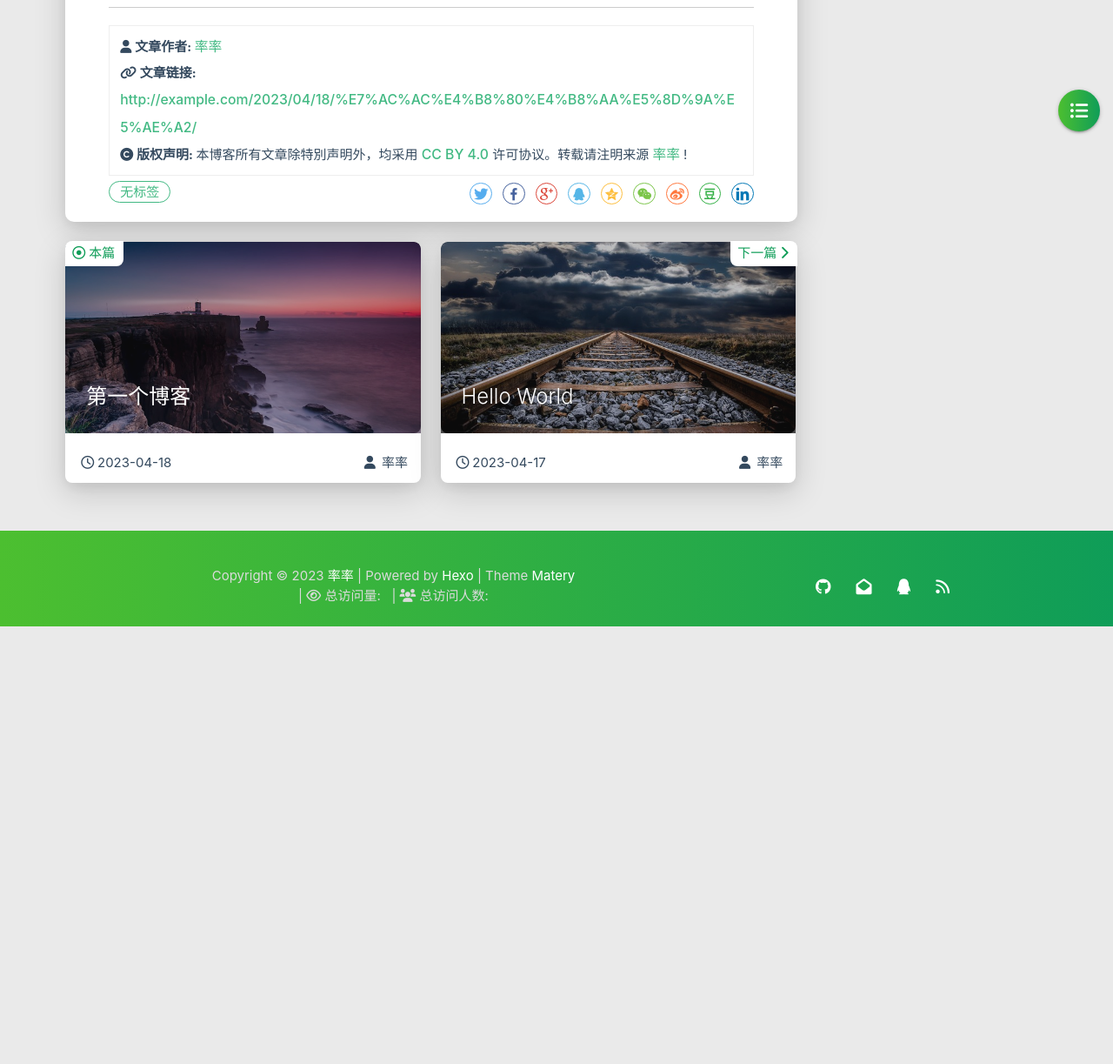
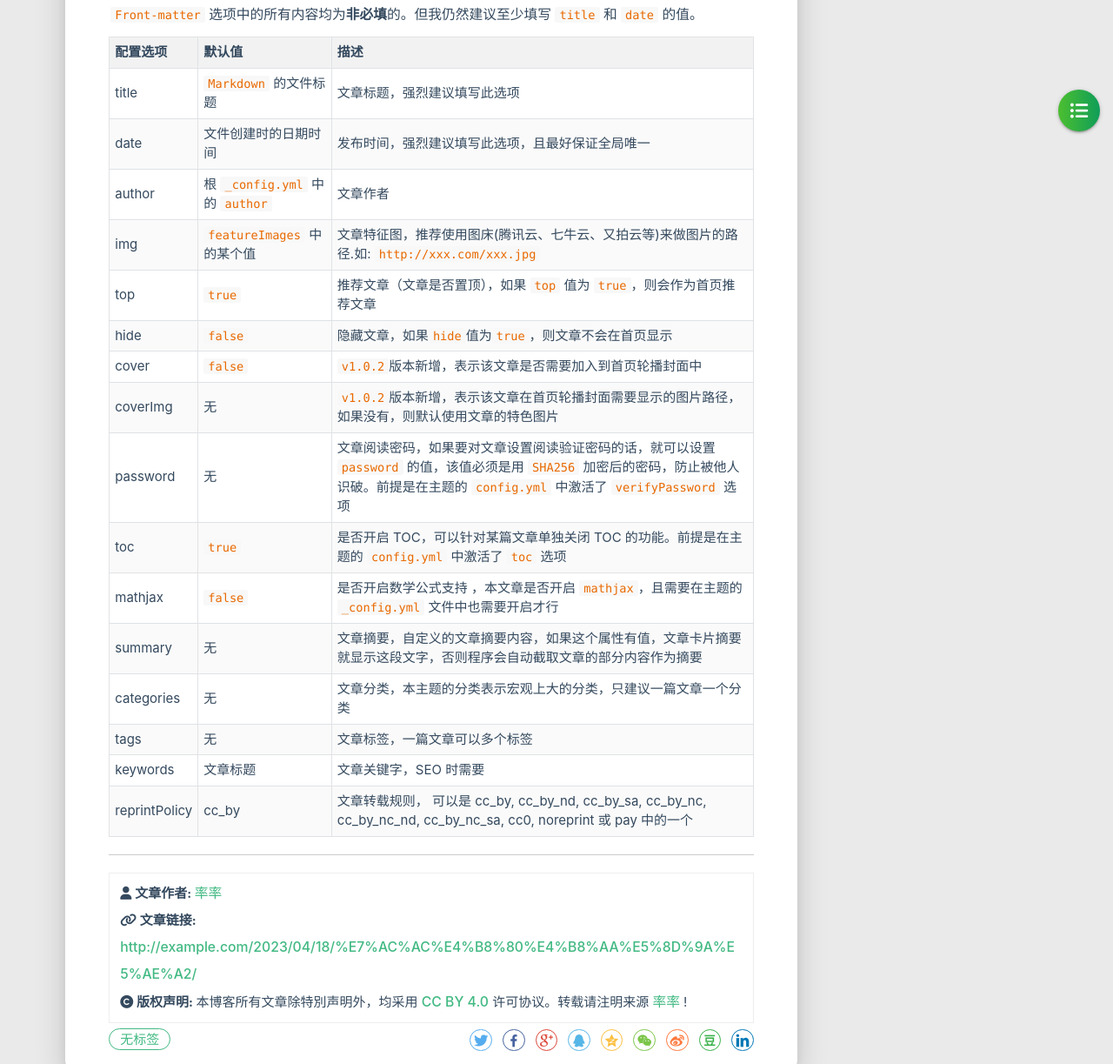
Before and after one commit to Marshall020830/Marshall020830.github.io, a plain HTML site: page 2023/04/18/第一个博客/index.html in a window 1280 px wide. Shown: the part 573-1796 px from the top of the page at 87% size. Before the commit the page ends 1293 px from the top, so only its background shows below. Drawn offline with Linux system fonts and the light colour scheme; some packages are replaced by stand-ins of ours; no server answers; a script that the page names is missing.

Commit message:
Site updated: 2023-04-18 10:57:45

```diff
--- a/2023/04/18/第一个博客/index.html
+++ b/2023/04/18/第一个博客/index.html
@@ -6,7 +6,19 @@
     <meta charset="utf-8">
     <meta name="keywords" content="第一个博客, 率率的主页">
     <meta name="description" content="大家好，我是率率！
-标题1标题2">
+标题1标题2Front-matter 选项中的所有内容均为非必填的。但我仍然建议至少填写 title 和 date 的值。
+
+
+
+配置选项
+默认值
+描述
+
+
+
+title
+Markdown 的文件标题
+文章标题，强烈建议">
     <meta http-equiv="X-UA-Compatible" content="IE=edge">
     <meta name="viewport" content="width=device-width, initial-scale=1.0, user-scalable=no">
     <meta name="renderer" content="webkit|ie-stand|ie-comp">
@@ -333,7 +345,7 @@
 
 
 
-<div class="bg-cover pd-header post-cover" style="background-image: url('/medias/featureimages/2.jpg')">
+<div class="bg-cover pd-header post-cover" style="background-image: url('/gensokyo1.jpg')">
     <div class="container" style="right: 0px;left: 0px;">
         <div class="row">
             <div class="col s12 m12 l12">
@@ -396,7 +408,97 @@
         <div class="card-content article-card-content">
             <div id="articleContent">
                 <p>大家好，我是率率！</p>
-<h2 id="标题1"><a href="#标题1" class="headerlink" title="标题1"></a>标题1</h2><h3 id="标题2"><a href="#标题2" class="headerlink" title="标题2"></a>标题2</h3>
+<h2 id="标题1"><a href="#标题1" class="headerlink" title="标题1"></a>标题1</h2><h3 id="标题2"><a href="#标题2" class="headerlink" title="标题2"></a>标题2</h3><p><code>Front-matter</code> 选项中的所有内容均为<strong>非必填</strong>的。但我仍然建议至少填写 <code>title</code> 和 <code>date</code> 的值。</p>
+<table>
+<thead>
+<tr>
+<th>配置选项</th>
+<th>默认值</th>
+<th>描述</th>
+</tr>
+</thead>
+<tbody><tr>
+<td>title</td>
+<td><code>Markdown</code> 的文件标题</td>
+<td>文章标题，强烈建议填写此选项</td>
+</tr>
+<tr>
+<td>date</td>
+<td>文件创建时的日期时间</td>
+<td>发布时间，强烈建议填写此选项，且最好保证全局唯一</td>
+</tr>
+<tr>
+<td>author</td>
+<td>根 <code>_config.yml</code> 中的 <code>author</code></td>
+<td>文章作者</td>
+</tr>
+<tr>
+<td>img</td>
+<td><code>featureImages</code> 中的某个值</td>
+<td>文章特征图，推荐使用图床(腾讯云、七牛云、又拍云等)来做图片的路径.如: <code>http://xxx.com/xxx.jpg</code></td>
+</tr>
+<tr>
+<td>top</td>
+<td><code>true</code></td>
+<td>推荐文章（文章是否置顶），如果 <code>top</code> 值为 <code>true</code>，则会作为首页推荐文章</td>
+</tr>
+<tr>
+<td>hide</td>
+<td><code>false</code></td>
+<td>隐藏文章，如果<code>hide</code>值为<code>true</code>，则文章不会在首页显示</td>
+</tr>
+<tr>
+<td>cover</td>
+<td><code>false</code></td>
+<td><code>v1.0.2</code>版本新增，表示该文章是否需要加入到首页轮播封面中</td>
+</tr>
+<tr>
+<td>coverImg</td>
+<td>无</td>
+<td><code>v1.0.2</code>版本新增，表示该文章在首页轮播封面需要显示的图片路径，如果没有，则默认使用文章的特色图片</td>
+</tr>
+<tr>
+<td>password</td>
+<td>无</td>
+<td>文章阅读密码，如果要对文章设置阅读验证密码的话，就可以设置 <code>password</code> 的值，该值必须是用 <code>SHA256</code> 加密后的密码，防止被他人识破。前提是在主题的 <code>config.yml</code> 中激活了 <code>verifyPassword</code> 选项</td>
+</tr>
+<tr>
+<td>toc</td>
+<td><code>true</code></td>
+<td>是否开启 TOC，可以针对某篇文章单独关闭 TOC 的功能。前提是在主题的 <code>config.yml</code> 中激活了 <code>toc</code> 选项</td>
+</tr>
+<tr>
+<td>mathjax</td>
+<td><code>false</code></td>
+<td>是否开启数学公式支持 ，本文章是否开启 <code>mathjax</code>，且需要在主题的 <code>_config.yml</code> 文件中也需要开启才行</td>
+</tr>
+<tr>
+<td>summary</td>
+<td>无</td>
+<td>文章摘要，自定义的文章摘要内容，如果这个属性有值，文章卡片摘要就显示这段文字，否则程序会自动截取文章的部分内容作为摘要</td>
+</tr>
+<tr>
+<td>categories</td>
+<td>无</td>
+<td>文章分类，本主题的分类表示宏观上大的分类，只建议一篇文章一个分类</td>
+</tr>
+<tr>
+<td>tags</td>
+<td>无</td>
+<td>文章标签，一篇文章可以多个标签</td>
+</tr>
+<tr>
+<td>keywords</td>
+<td>文章标题</td>
+<td>文章关键字，SEO 时需要</td>
+</tr>
+<tr>
+<td>reprintPolicy</td>
+<td>cc_by</td>
+<td>文章转载规则， 可以是 cc_by, cc_by_nd, cc_by_sa, cc_by_nc, cc_by_nc_nd, cc_by_nc_sa, cc0, noreprint 或 pay 中的一个</td>
+</tr>
+</tbody></table>
+
 
             </div>
             <hr/>
@@ -511,8 +613,7 @@
                 <a href="/2023/04/18/%E7%AC%AC%E4%B8%80%E4%B8%AA%E5%8D%9A%E5%AE%A2/">
                     <div class="card-image">
 
-
-                        <img src="/medias/featureimages/2.jpg" class="responsive-img" alt="第一个博客">
+                        <img src="/gensokyo1.jpg" class="responsive-img" alt="第一个博客">
 
                         <span class="card-title">第一个博客</span>
                     </div>
```
Also changed, not shown: 2023/04/17/hello-world/index.html (+1 -2 lines), archives/2023/04/index.html (+14 -3 lines), archives/2023/index.html (+14 -3 lines), archives/index.html (+14 -3 lines), index.html (+14 -3 lines), medias/featureimages/gensokyo1.jpg (added), 1 other file.
